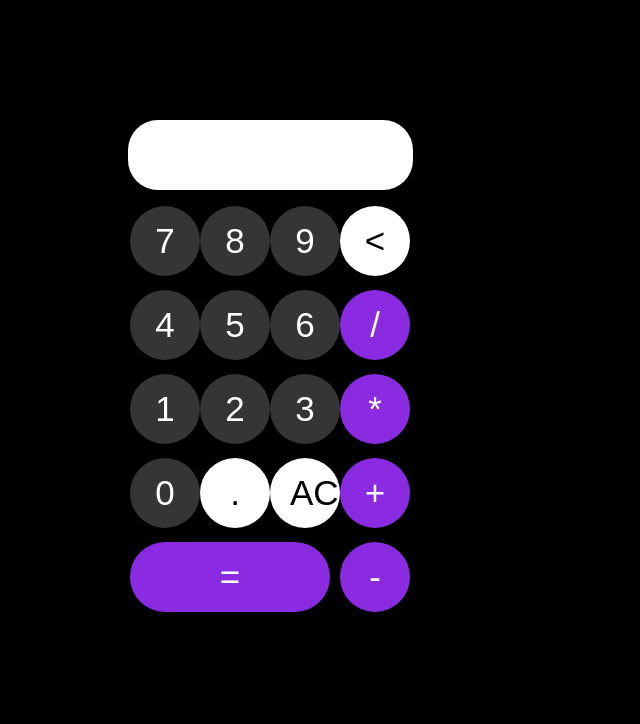
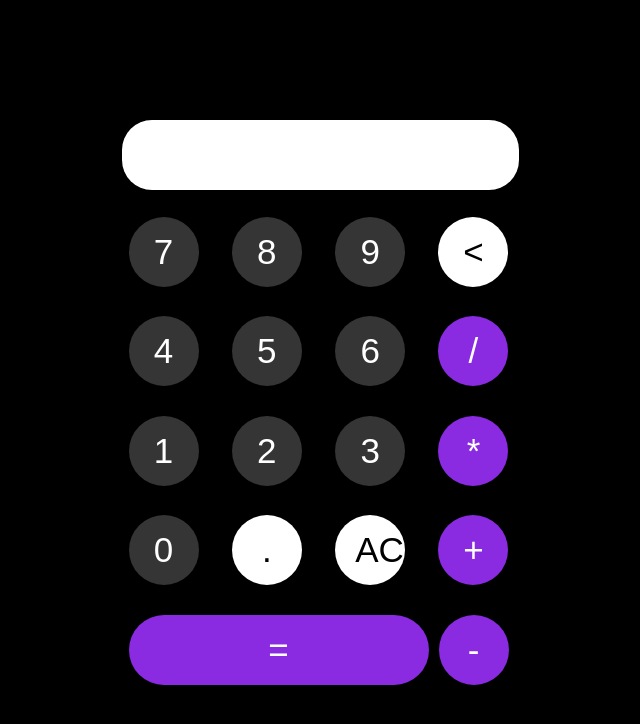
Before and after one commit to DaviBisewski/Calculadora, a plain HTML site: page index.html in a window 1280 px wide. Shown: the whole page, without its empty margins (320-960 px from the left). Drawn offline with Linux system fonts and the light colour scheme.

Commit message:
css arrumado

```diff
--- a/global.js
+++ b/global.js
@@ -1,20 +1,23 @@
+/*função inserir numero na tela de resultado*/
 function inserir(num){
-    document.querySelector(".tela").innerHTML += num;
+    document.querySelector(".tela").innerHTML += num; /*função que vai inserir o número, parâmetro num, selecionar tela para manipular e devolver o num. Uso do mais igual para concatenar*/
 }
+/*função limpar tela de resultado*/
 function limpar(){
-    document.querySelector(".tela").innerHTML = "";
+    document.querySelector(".tela").innerHTML = ""; /*Quando acionar a função vai apresentar nada para tela de resultado*/
 }
+/*função apagar numero a direita na tela de resultado*/
 function apagar(){
    let tela = document.querySelector(".tela").innerHTML;
-   document.querySelector(".tela").innerHTML = tela.substring(0, tela.length -1);
+   document.querySelector(".tela").innerHTML = tela.substring(0, tela.length -1); /*let tela vai guardar a .tela, depois document, buscar a .tela e passar o comando substring que vai extrair uma parte de uma string, e apagar 1 por vez*/
 }
 function calcular(){
-    let conta = document.querySelector(".tela").innerHTML;
-    try{
-        let tela = eval(conta)
-        document.querySelector('.tela').innerHTML = tela;
+    let tela = document.querySelector(".tela").innerHTML;
+    document.querySelector('.tela').innerHTML = eval(tela) /*eval analisa a string fornecida e executa o código JavaScript contido nela,*/
+    if(tela){
+        document.querySelector('.tela').innerHTML = eval(tela) /*if, else para executar comando ou não*/
     }
-    catch(error){
-            document.querySelector('.tela').innerHTML = 'Erro';
-        }
+    else{
+        document.querySelector(".tela").innerHTML = "Erro"
     }
+}
--- a/style.css
+++ b/style.css
@@ -1,16 +1,18 @@
-*{
+* {
     padding: 0;
     margin: 0;
     box-sizing: inherit;
     cursor: default;
 }
-html{
+
+html {
     box-sizing: border-box;
     height: 100%;
     color: white;
 }
-body{
-    background-color:black;
+
+body {
+    background-color: black;
     height: inherit;
     display: flex;
     justify-content: center;
@@ -18,26 +20,30 @@ body{
     font-family: sans-serif;
     font-display: swap;
 }
-.calculadora{
+
+.calculadora {
     flex-basis: 30%;
     height: 70%;
     margin: auto;
 }
-.tela{
+
+.tela {
     background-color: #fff;
     height: 70px;
     color: black;
-    font-size: 60px;
-    text-align: right;
-    width: 285px;
+    font-size: 58px;
+    text-align: right ;
+    width: 397px;
     border-radius: 30px;
 }
-tr{
+
+tr {
     display: flex;
     justify-content: space-between;
     margin: 5% 0;
 }
-td button{
+
+td button {
     background-color: rgb(53, 53, 53);
     border: none;
     color: white;
@@ -46,20 +52,24 @@ td button{
     width: 70px;
     border-radius: 100%;
     cursor: pointer;
+    margin: 5px;
 }
-td button:hover{
+
+td button:hover {
     background-color: rgb(37, 37, 37);
 }
+
 .especial{
     background-color: blueviolet;
 }
-.especial1{
+.especial1 {
     background-color: white;
     color: black;
 }
-.igual{
-    width: 200px;
-    height:70px;
-    border-radius:40vh;
+
+.igual {
+    width: 300px;
+    height: 70px;
+    border-radius: 40vh;
     background-color: blueviolet;
 }
```
